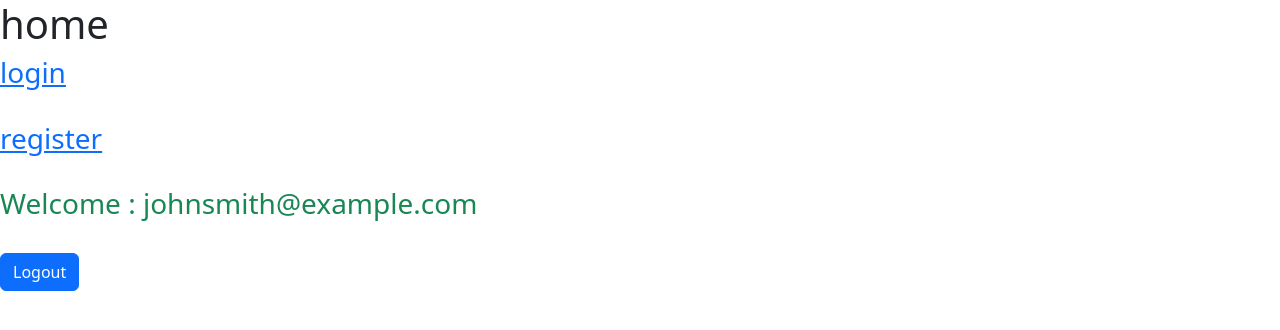
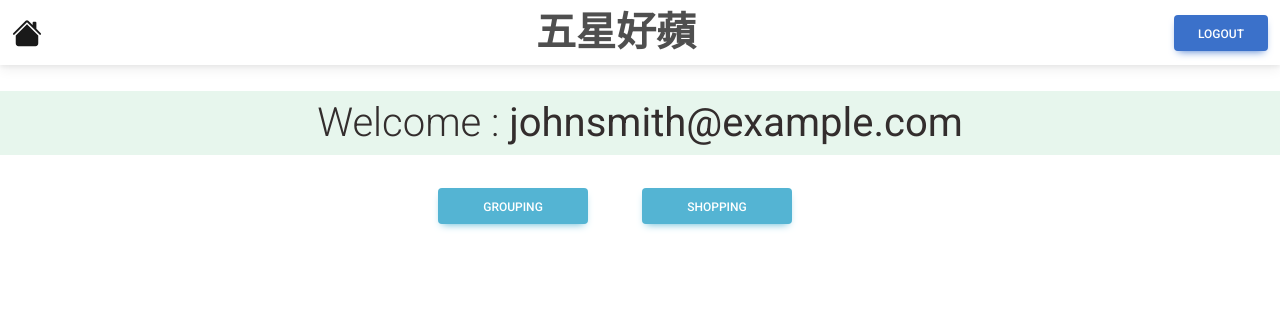
Before and after one commit to qiong-yue/1112_DBMS, a Flask app: page / in a window 1280 px wide. Shown: the top 330 px of the page. Run offline with Flask 3, Linux system fonts and the light colour scheme; a user stored in the database is signed in; some libraries are stand-ins or nearby versions.

Commit message:
更新Home前端

```diff
--- a/templates/Home.html
+++ b/templates/Home.html
@@ -4,18 +4,44 @@
         <meta charset="UTF-8">
         <meta http-equiv="X-UA-Compatible" content="IE=edge">
         <meta name="viewport" content="width=, initial-scale=1.0">
-    <link href="https://cdn.jsdelivr.net/npm/bootstrap@5.3.0-alpha3/dist/css/bootstrap.min.css" rel="stylesheet" integrity="sha384-KK94CHFLLe+nY2dmCWGMq91rCGa5gtU4mk92HdvYe+M/SXH301p5ILy+dN9+nJOZ" crossorigin="anonymous">
-    <title>Register</title>
-    <!-- <link rel="stylesheet" href="style.css">  -->
+        <!-- Font Awesome -->
+        <link href="https://cdnjs.cloudflare.com/ajax/libs/font-awesome/6.0.0/css/all.min.css" rel="stylesheet"/>
+        <!-- Google Fonts -->
+        <link href="https://fonts.googleapis.com/css?family=Roboto:300,400,500,700&display=swap" rel="stylesheet"/>
+        <!-- MDB -->
+        <link href="https://cdnjs.cloudflare.com/ajax/libs/mdb-ui-kit/6.4.0/mdb.min.css" rel="stylesheet"/>
+        <title>Home</title>
     </head>
-
+    <style>
+        h2{
+            text-align: center;
+        }
+        p a{
+            margin-right: 50px;
+            width: 150px;
+        }
+    </style>
 
     <body>
-    <h1>home</h1>
-    <h3><a href="{{url_for('login')}}">login</a></h3><br>
-    <h3><a href="{{url_for('register')}}">register</a></h3><br>
+        <nav class="navbar bg-body-tertiary">
+            <div class="container-fluid">
+                <a class="navbar-brand" href="{{url_for('home')}}">
+                    <svg xmlns="http://www.w3.org/2000/svg" width="30" height="30" fill="currentColor" class="bi bi-house-fill" viewBox="0 0 16 16">
+                        <path d="M8.707 1.5a1 1 0 0 0-1.414 0L.646 8.146a.5.5 0 0 0 .708.708L8 2.207l6.646 6.647a.5.5 0 0 0 .708-.708L13 5.793V2.5a.5.5 0 0 0-.5-.5h-1a.5.5 0 0 0-.5.5v1.293L8.707 1.5Z"/>
+                        <path d="m8 3.293 6 6V13.5a1.5 1.5 0 0 1-1.5 1.5h-9A1.5 1.5 0 0 1 2 13.5V9.293l6-6Z"/>
+                    </svg>
+                </a>
+                <h1 style="margin: auto;"><strong>五星好蘋</strong></h1>
+                <a href="{{url_for('logout')}}" class="btn btn-primary">Logout</a>
+            </div>
+        </nav>
+        <br>
         {% if session["email"]%}
-    <h3 class="text-success">Welcome : {{session["email"]}}</h3><br>
-    <a href="{{url_for('logout')}}" class="btn btn-primary btn-block">Logout</a>
+        <h2 class="bg-success p-2 text-dark bg-opacity-10 display-6">Welcome : <strong>{{session["email"]}}</strong></h2><br>
+        <p style="text-align: center">
+            <a href="{{url_for('grouping')}}" class="btn btn-info">Grouping</a>
+            <a href="{{url_for('shopping')}}" class="btn btn-info">Shopping</a>
+        </p>
         {% endif %}
     </body>
+</html>
```
Lines whose indentation alone changed are shown as unchanged.
